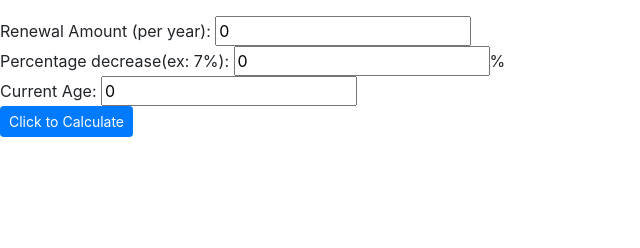
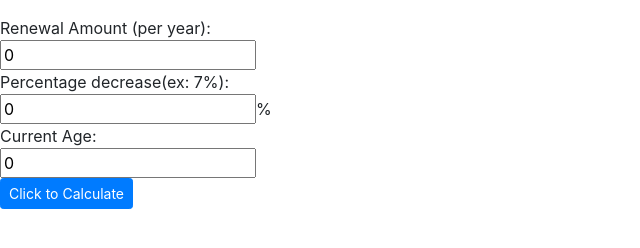
Before and after one commit to camoore/renewalCalculator, a plain HTML site: page index.html in a window 1280 px wide. Shown: the whole page, without its empty margins (0-640 px from the left). Drawn offline with nearby package versions, Linux system fonts and the light colour scheme.

Commit message:
Clean up

```diff
--- /dev/null
+++ b/index.css
@@ -0,0 +1,6 @@
+body {
+        position: absolute;
+        top: 50%;
+        left: 50%;
+        margin-right: -50%;
+}
--- a/index.html
+++ b/index.html
@@ -10,9 +10,9 @@
   <body>
     <p>
       <form>
-        Renewal Amount (per year): <input type="number" value = 0 id="amount"><br>
-        Percentage decrease(ex: 7%): <input type="number" id="percent" value = 0>%<br>
-        Current Age: <input type="number" id="age" value = 0><br>
+        Renewal Amount (per year): <br><input type="number" value = 0 id="amount"><br>
+        Percentage decrease(ex: 7%): <br><input type="number" id="percent" value = 0>%<br>
+        Current Age: <br><input type="number" id="age" value = 0><br>
       </form>
       <button type="button" class="btn btn-primary btn-sm" id="clicked">Click to Calculate</button>
     </p>
```
Also changed, not shown: 1 other file.
